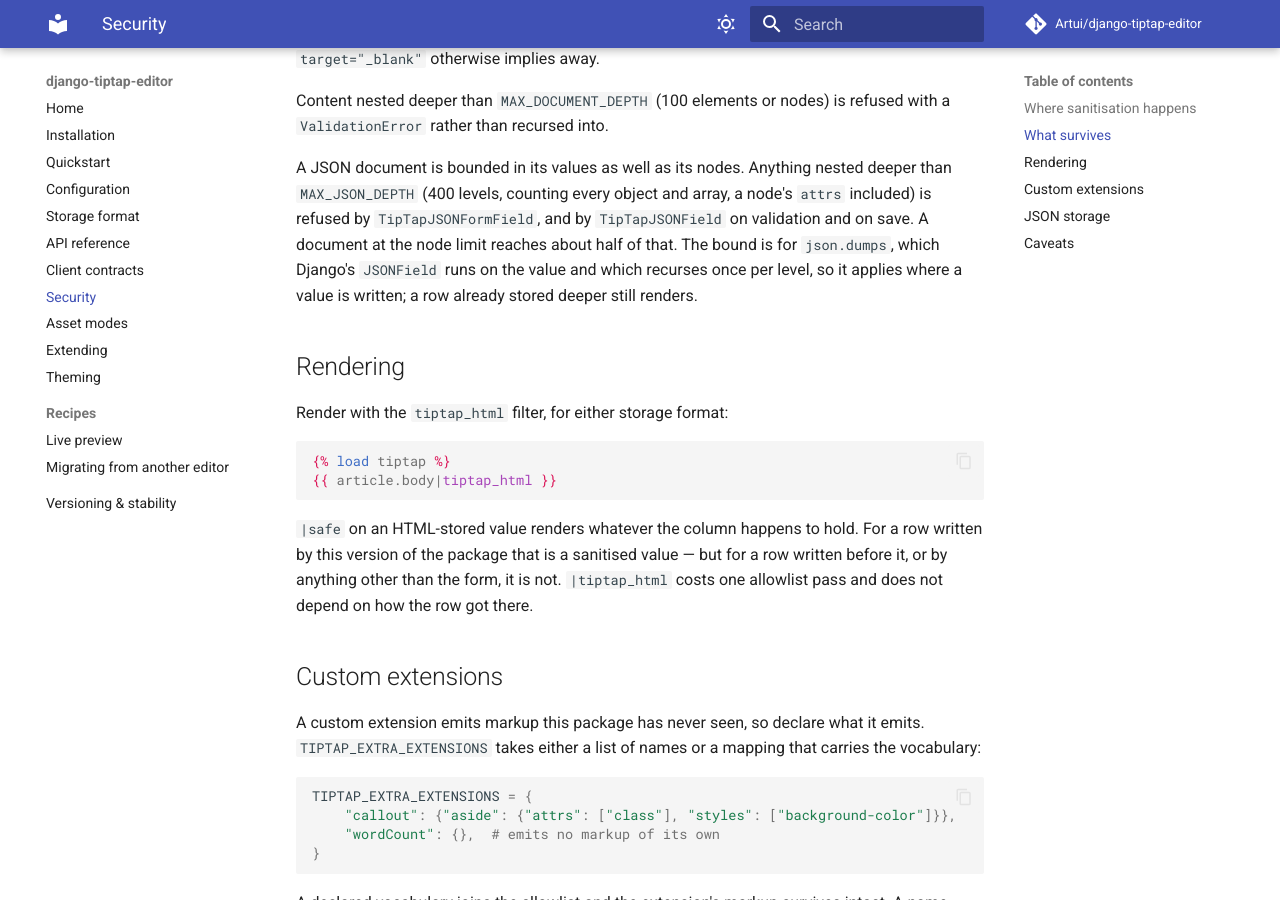
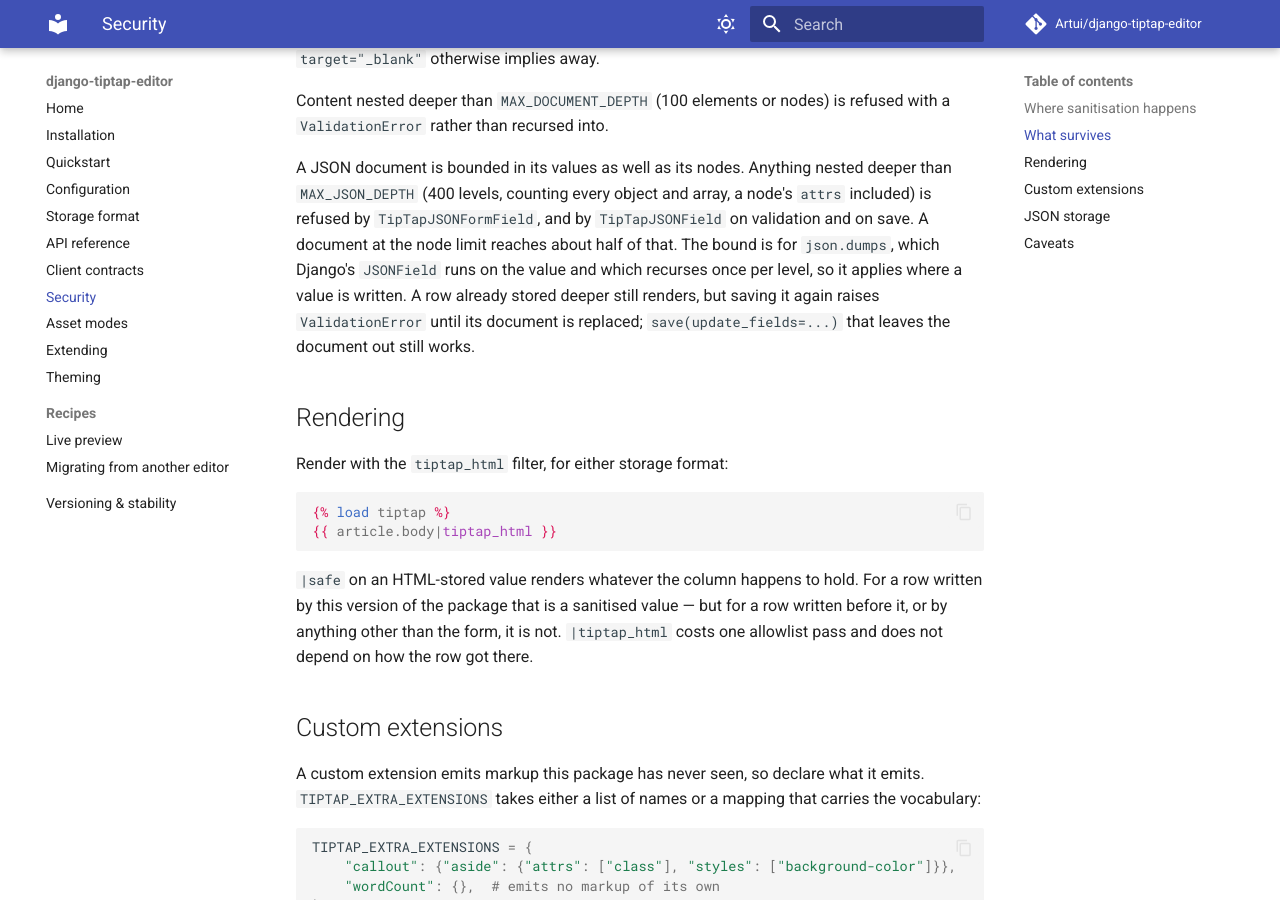
Before and after one commit to Artui/django-tiptap-editor, an MkDocs documentation site: the page built from docs/security.md, in a window 1280 px wide and 900 px high, scrolled down 1777 px. Built offline with MkDocs 1.6.1 and Material for MkDocs 9.7.7, drawn with Linux system fonts in a browser that asks for light colours; comment, search, counter and statistics services are not loaded.

Commit message:
Hold the drift jobs' close conditions and the depth bound's value in tests
The workflow test saw only that a job could close its issue, so a close
step moved to failure() or always() -- closing the issue in the run that
opened it -- would have merged green. It now holds each job's close
condition and refuses a step-level title that would shadow the job's.

The depth tests were all written relative to MAX_JSON_DEPTH, so nothing
held the 400 the docs state. One now does.

The changelog no longer says a table looks the same in any host page: a
host's header alignment still applies. The docs and changelog now say
that a row stored deeper than the bound before this release renders but
cannot be saved again until its document is replaced, while
save(update_fields=...) without the document still works.

Co-Authored-By: Claude Opus 5.5 <noreply@anthropic.com>

```diff
--- a/docs/security.md
+++ b/docs/security.md
@@ -69,8 +69,9 @@ than `MAX_JSON_DEPTH` (400 levels, counting every object and array, a node's `at
 included) is refused by `TipTapJSONFormField`, and by `TipTapJSONField` on validation
 and on save. A document at the node limit reaches about half of that. The bound is for
 `json.dumps`, which Django's `JSONField` runs on the value and which recurses once per
-level, so it applies where a value is written; a row already stored deeper still
-renders.
+level, so it applies where a value is written. A row already stored deeper still
+renders, but saving it again raises `ValidationError` until its document is replaced;
+`save(update_fields=...)` that leaves the document out still works.
 
 ## Rendering
 
```
Also changed, not shown: CHANGELOG.md (+6 -3 lines), 2 other files.
